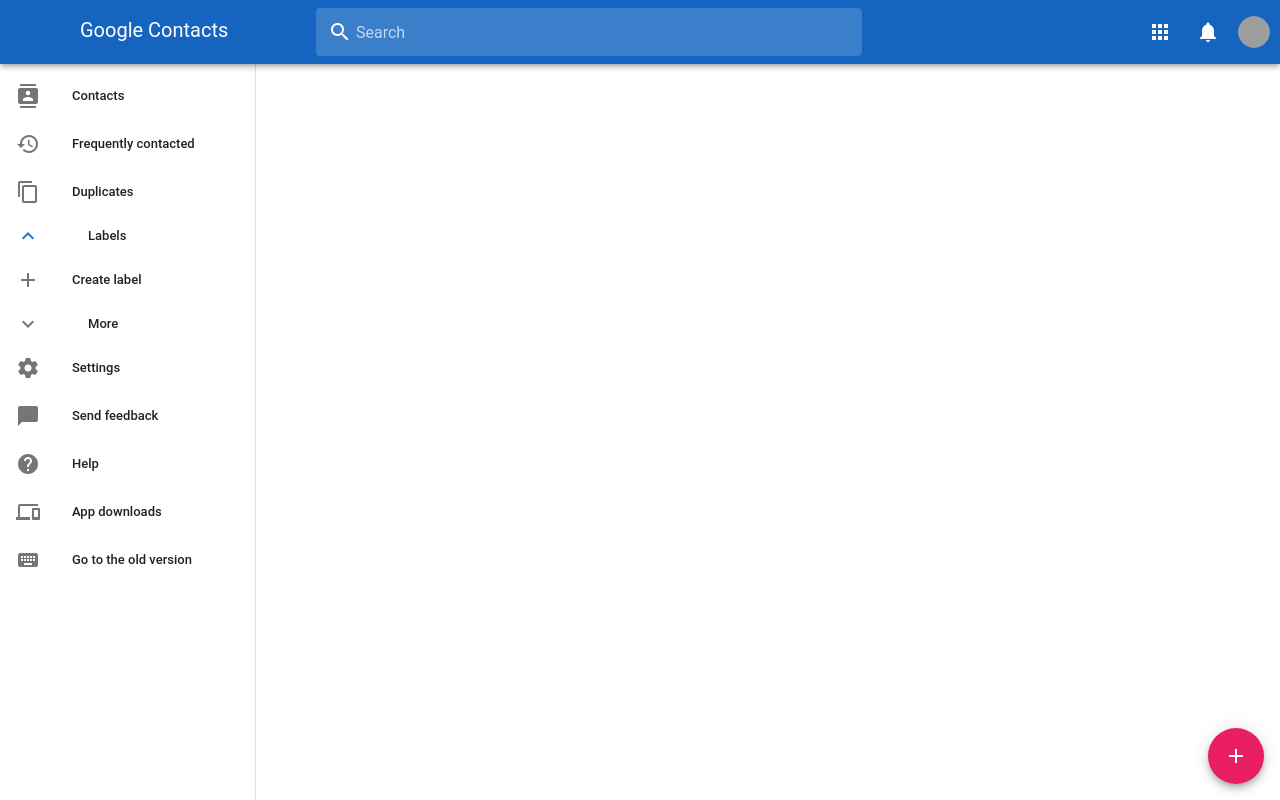
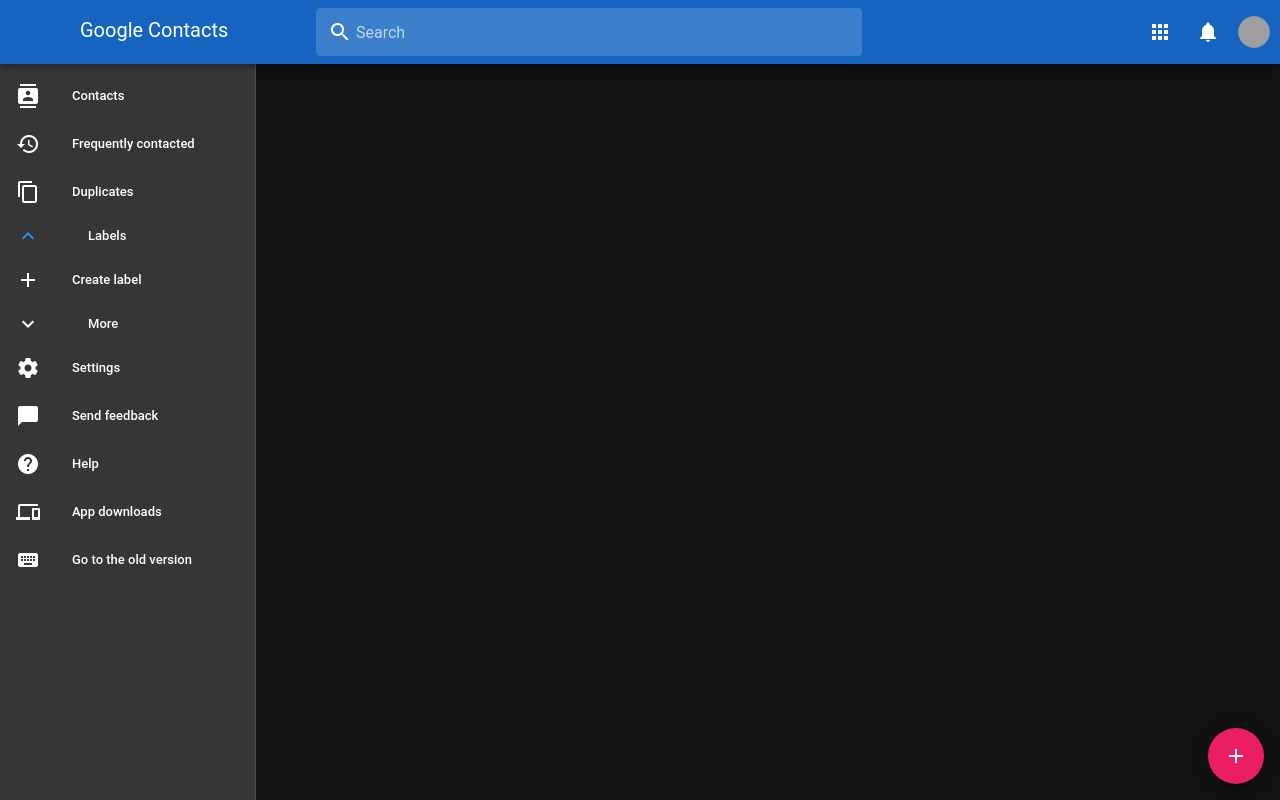
Before and after one commit to smotastic/smome, a Vue app: page / in a window 1280 px wide. Built offline with nearby package versions, Linux system fonts and the light colour scheme; grey boxes are pictures that could not be loaded.

Commit message:
Activate Dark Theme

```diff
--- a/src/plugins/vuetify.js
+++ b/src/plugins/vuetify.js
@@ -5,6 +5,9 @@ Vue.use(Vuetify);
 
 export default new Vuetify({
   icons: {
-    iconfont: 'mdi',
+    iconfont: 'mdi'
   },
+  theme: {
+    dark: true
+  }
 });
```
